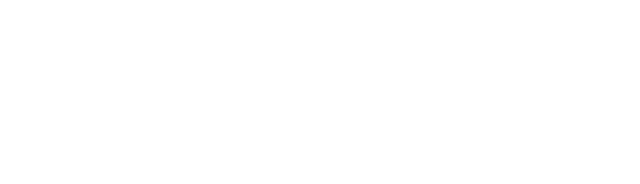
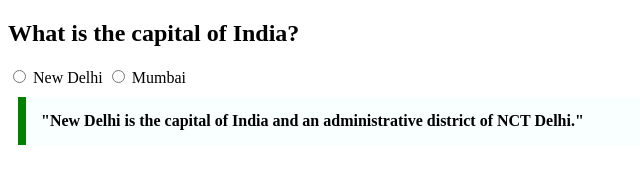
Before and after one commit to acciojob/trivia-Rishuraj3732, a website: page main.html in a window 1280 px wide. Shown: the whole page, without its empty margins (0-640 px from the left). Drawn offline with Linux system fonts and the light colour scheme.

Commit message:
created a submission

```diff
--- a/main.html
+++ b/main.html
@@ -10,7 +10,20 @@
 	<!-- the entire body must be written by student -->
     <script type="text/javascript" src="./script.js">
 </script>
-
+<h2>What is the capital of India?</h2>
+<form>
+	<label>
+		<input type="radio" name="capital" value="newdelhi">
+		New Delhi
+	</label>
+	<label>
+		<input type="radio" name="capital" value="mumbai">
+		Mumbai
+	</label>
+</form>
+	<blockquote class="quote">
+    "New Delhi is the capital of India and an administrative district of NCT Delhi."
+  </blockquote>
 </body>
 
 </html>
--- a/styles.css
+++ b/styles.css
@@ -1,2 +1,10 @@
 
 /* Your CSS Code here. */
+.quote {
+      max-width: 600px;
+      margin: 10px;
+      padding: 15px;
+      border-left: 8px solid green;
+      background-color: #f8fffe;
+      font-weight: bold;
+    }
```
